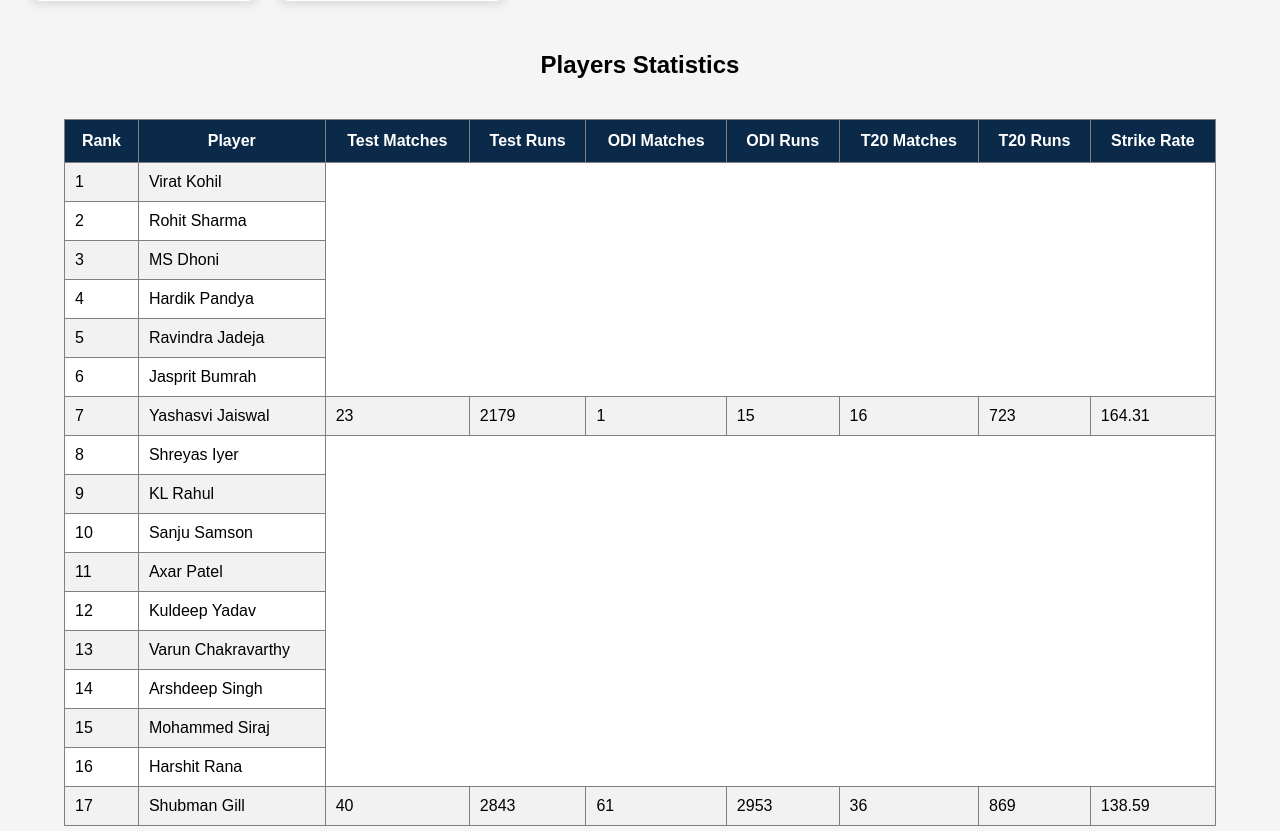
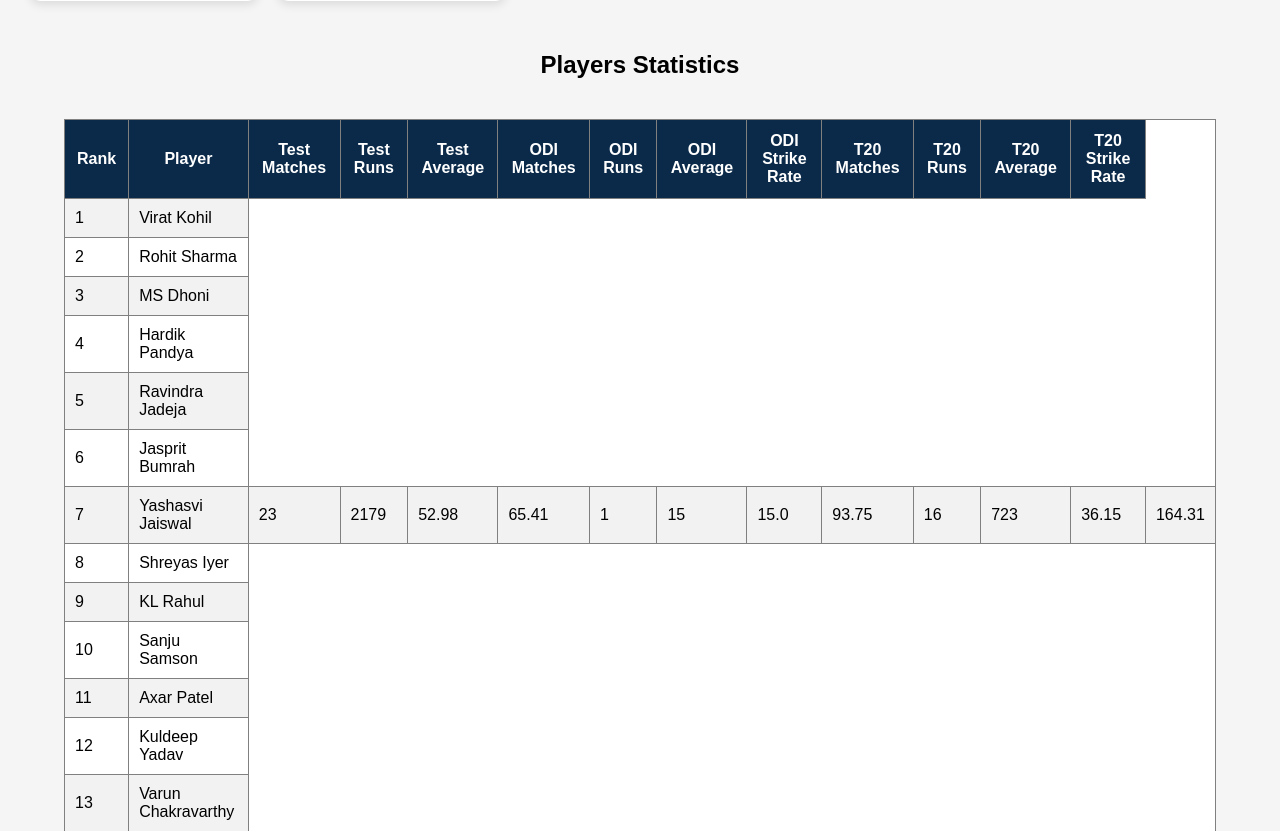
Before and after one commit to ashishsahoo18/cricket-project, a Django app: page / in a window 1280 px wide. Shown: the part 2008-2839 px from the top of the page. Run offline with Django 5.2, Linux system fonts and the light colour scheme; data comes from the database, SQL or seed files in the repository; some libraries are stand-ins or nearby versions.

Commit message:
Update home.html

```diff
--- a/cricket_project/team/templates/team/home.html
+++ b/cricket_project/team/templates/team/home.html
@@ -184,7 +184,7 @@
                 <option value="India">India</option>
                 <option value="Australia">Australia</option>
                 <option value="England">England</option>
-
+                <option value="New Zealand">New Zealand</option>
             </select>
 
             <button type="submit">
@@ -238,51 +238,53 @@
 
     <th>Test Matches</th>
     <th>Test Runs</th>
+    <th>Test Average</th>
 
     <th>ODI Matches</th>
     <th>ODI Runs</th>
+    <th>ODI Average</th>
+    <th>ODI Strike Rate</th>
 
     <th>T20 Matches</th>
     <th>T20 Runs</th>
-
-        <th>Strike Rate</th>
+    <th>T20 Average</th>
+    <th>T20 Strike Rate</th>
 </tr>
 
 {% for player in players %}
-
 <tr>
 
     <td>{{ forloop.counter }}</td>
-
     <td>{{ player.name }}</td>
 
-        <!-- TEST -->
     {% for stat in player.stats.all %}
         {% if stat.format == "TEST" %}
             <td>{{ stat.matches }}</td>
             <td>{{ stat.runs }}</td>
+            <td>{{ stat.average }}</td>
+            <td>{{ stat.strike_rate }}</td>
         {% endif %}
     {% endfor %}
 
-        <!-- ODI -->
     {% for stat in player.stats.all %}
         {% if stat.format == "ODI" %}
             <td>{{ stat.matches }}</td>
             <td>{{ stat.runs }}</td>
+            <td>{{ stat.average }}</td>
+            <td>{{ stat.strike_rate }}</td>
         {% endif %}
     {% endfor %}
 
-        <!-- T20 -->
     {% for stat in player.stats.all %}
         {% if stat.format == "T20" %}
             <td>{{ stat.matches }}</td>
             <td>{{ stat.runs }}</td>
+            <td>{{ stat.average }}</td>
             <td>{{ stat.strike_rate }}</td>
         {% endif %}
     {% endfor %}
 
 </tr>
-
 {% endfor %}
 
 </table>
```
Lines whose indentation alone changed are shown as unchanged.
